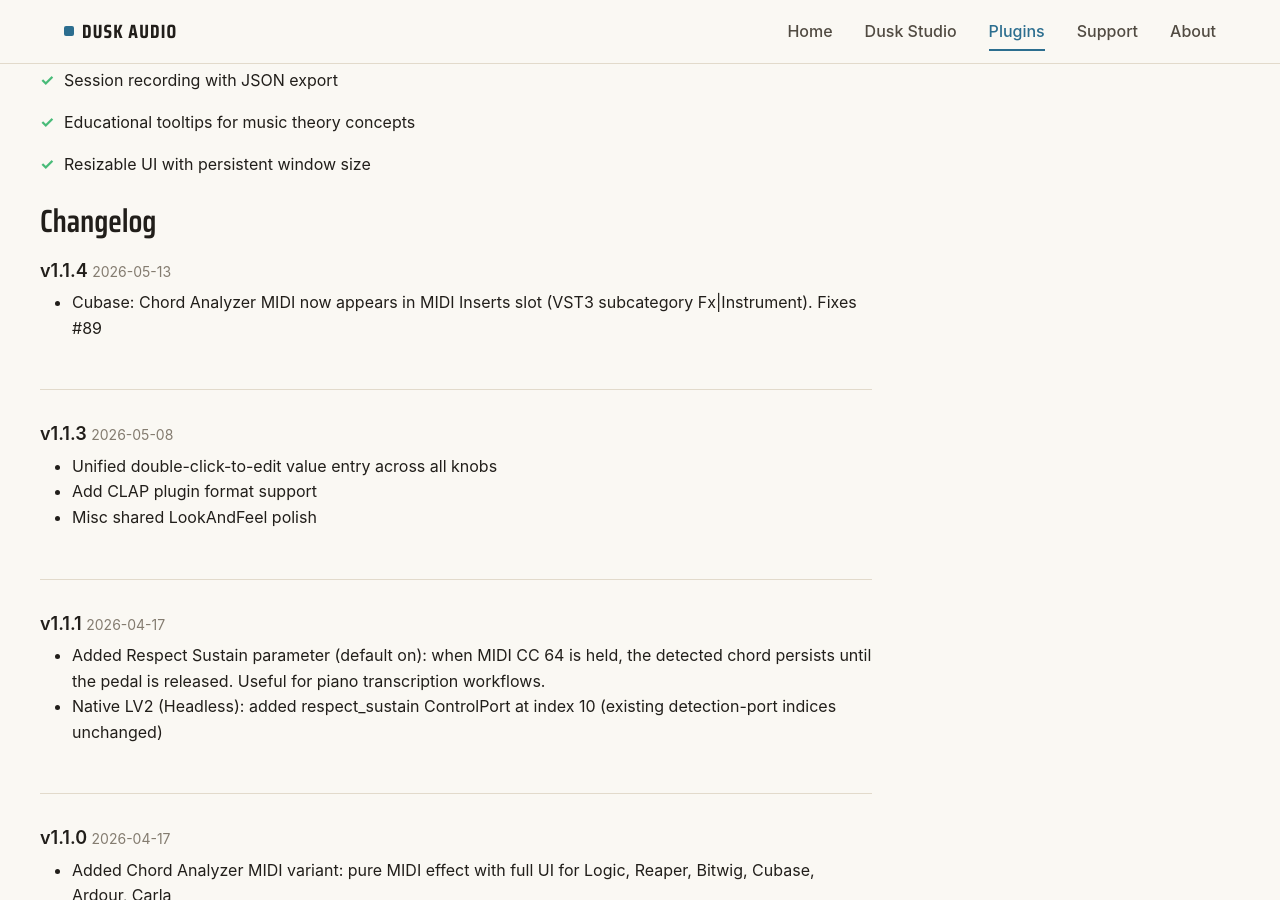
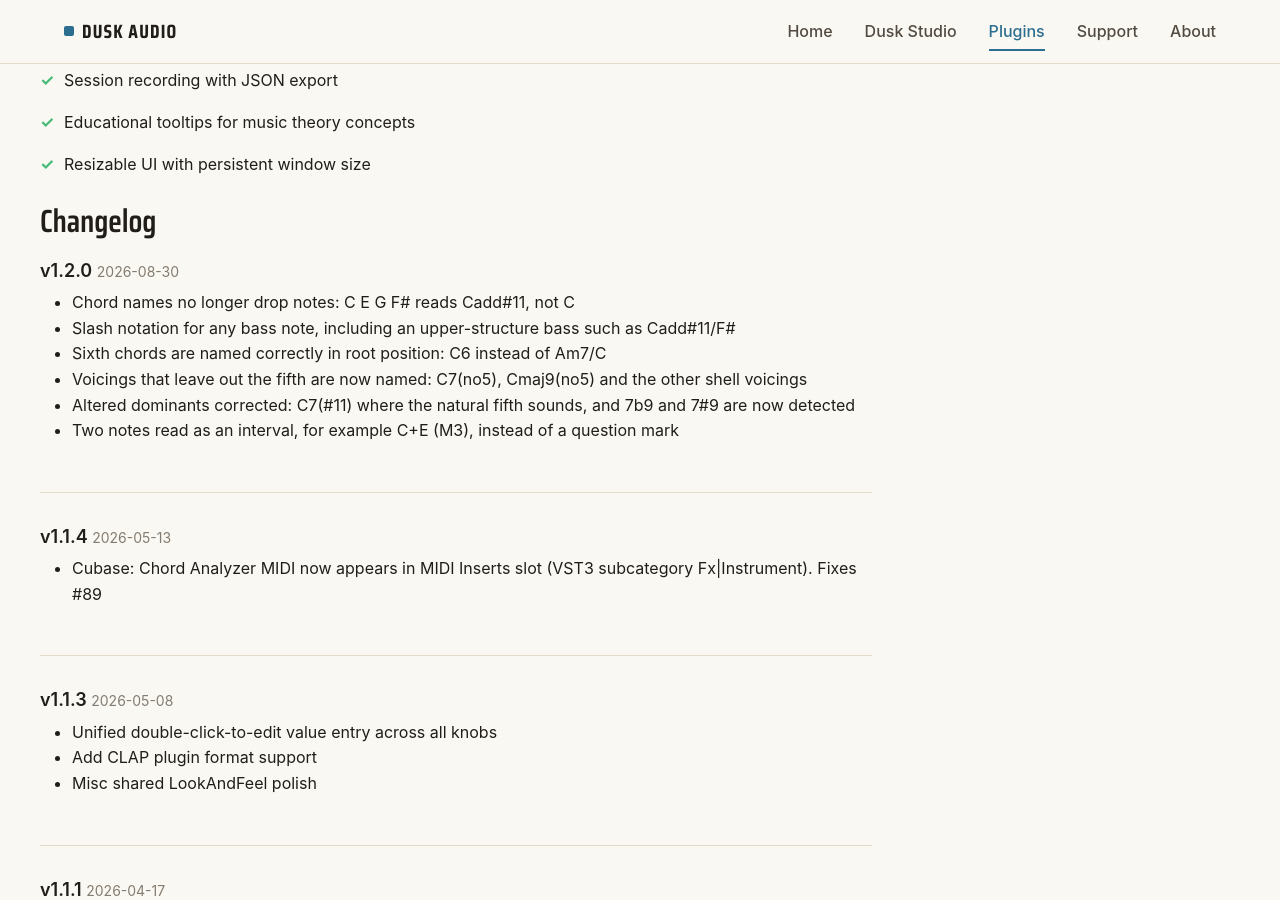
Before and after one commit to dusk-audio/dusk-audio.github.io, a Jekyll site: the page built from _plugins/chord-analyzer.md, in a window 1280 px wide and 900 px high, scrolled down 4967 px. Built offline with Jekyll 4.4.1, drawn with Linux system fonts in a browser that asks for light colours; some of the changed text lies outside the part shown.

Commit message:
Update Chord Analyzer to v1.2.0

```diff
--- a/_data/plugins.yml
+++ b/_data/plugins.yml
@@ -51,7 +51,7 @@
     and FX versions for every major DAW.
   status: released
   featured: true
-  version: 1.1.4
+  version: 1.2.0
   released: "2026-03-29"
 - name: TapeMachine
   slug: tapemachine
--- a/_plugins/chord-analyzer.md
+++ b/_plugins/chord-analyzer.md
@@ -4,7 +4,7 @@
 slug: chord-analyzer
 tagline: Real-time chord detection with music theory analysis
 description: MIDI chord analyzer with Roman numeral analysis, harmonic function detection, intelligent chord suggestions, and session recording. Free VST3, LV2, and AU plugin.
-version: "1.1.4"
+version: "1.2.0"
 screenshot: /assets/images/plugins/chord-analyzer-screenshot.png
 
 features:
@@ -31,6 +31,15 @@
   - "DAW must support MIDI routing to analyzer plugins"
 
 changelog:
+  - version: "1.2.0"
+    date: "2026-08-30"
+    changes:
+      - "Chord names no longer drop notes: C E G F# reads Cadd#11, not C"
+      - "Slash notation for any bass note, including an upper-structure bass such as Cadd#11/F#"
+      - "Sixth chords are named correctly in root position: C6 instead of Am7/C"
+      - "Voicings that leave out the fifth are now named: C7(no5), Cmaj9(no5) and the other shell voicings"
+      - "Altered dominants corrected: C7(#11) where the natural fifth sounds, and 7b9 and 7#9 are now detected"
+      - "Two notes read as an interval, for example C+E (M3), instead of a question mark"
   - version: "1.1.4"
     date: "2026-05-13"
     changes:
```
Also changed, not shown: 1 other file.
